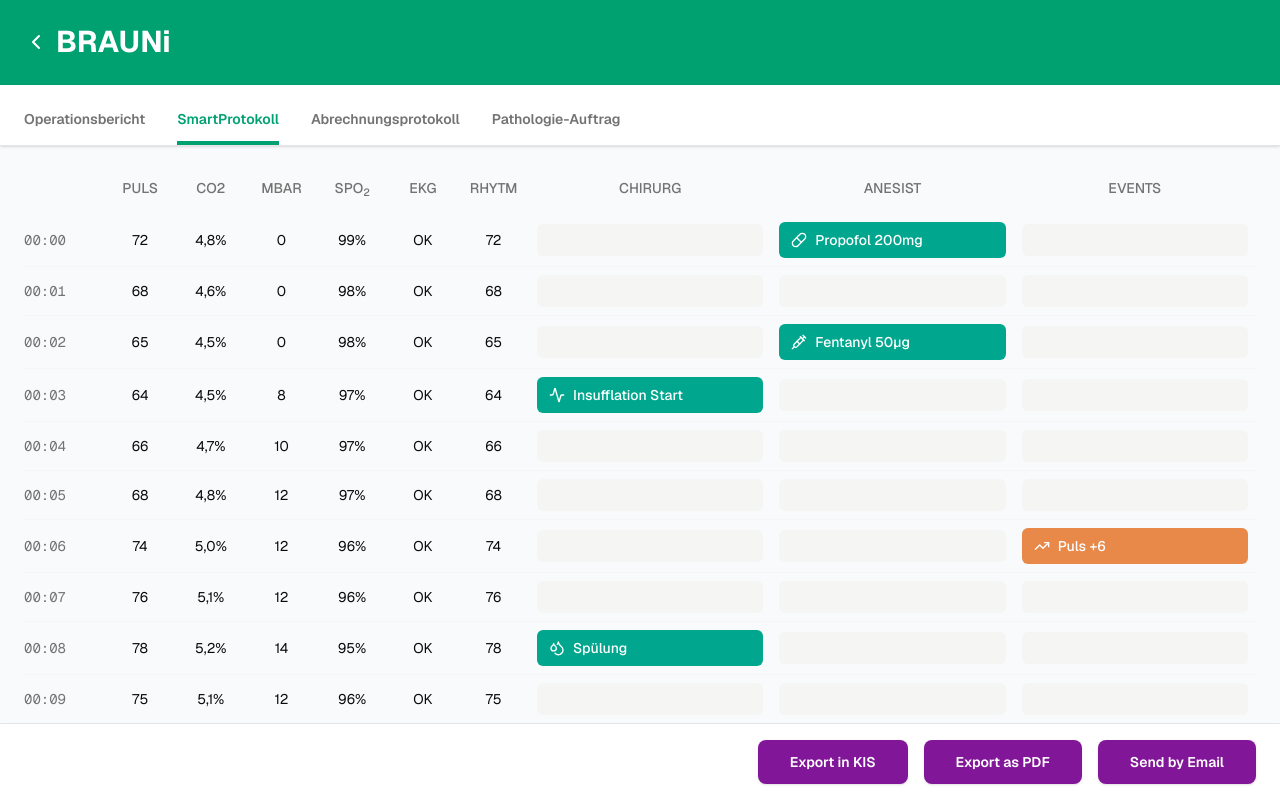
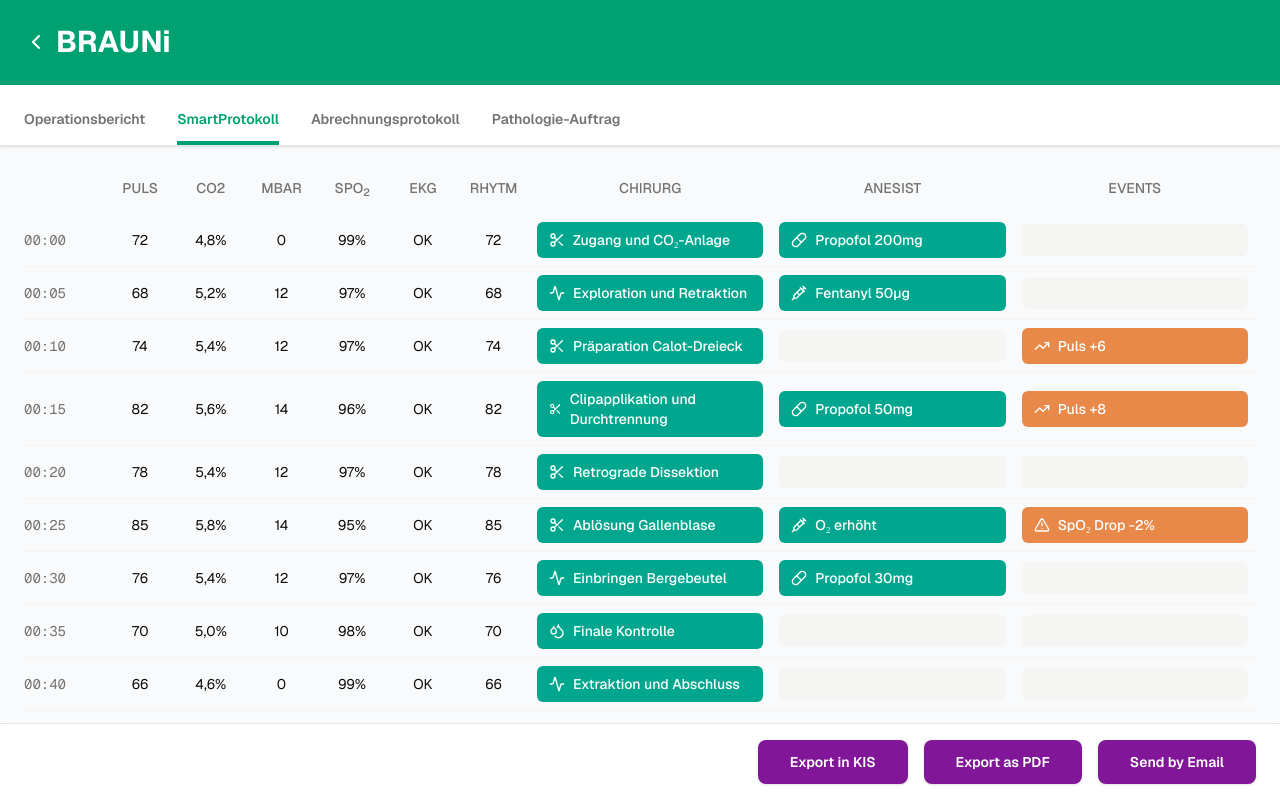
Before and after one commit to alm-engineering/BRAUNi-su, a Next.js app: page /op/1/smartprotokoll in a window 1280 px wide. Shown: the top 798 px of the page. Built offline with nearby package versions, Linux system fonts and the light colour scheme.

Commit message:
feat: update SmartProtokoll to 5-min blocks with new icons
Use 5-min intervals for surgery steps and add hover effect.

#VERCEL_SKIP

Co-authored-by: Michael J. Zoidl <528550+michaelzoidl@users.noreply.github.com>

```diff
--- a/app/op/[id]/smartprotokoll/page.tsx
+++ b/app/op/[id]/smartprotokoll/page.tsx
@@ -1,6 +1,6 @@
 "use client"
 
-import { Link, TrendingUp, Syringe, Droplets, Pill, AlertTriangle, Activity } from "lucide-react"
+import { Link, TrendingUp, Syringe, Droplets, Pill, AlertTriangle, Activity, Scissors } from "lucide-react"
 
 interface VitalRow {
   time: string
@@ -10,13 +10,13 @@ interface VitalRow {
   spo2?: string
   ekg?: string
   rhytm?: number
-  chirurg?: { type: "spuelung" | "biopsie" | "insufflation" | "other"; label: string } | null
+  chirurg?: { type: "spuelung" | "biopsie" | "insufflation" | "schnitt" | "other"; label: string } | null
   anesist?: { type: "adrenalin" | "propofol" | "fentanyl" | "other"; label: string } | null
   event?: { type: "puls_sprung" | "spo2_drop" | "bp_change" | "alert" | "other"; label: string } | null
 }
 
 const protocolData: VitalRow[] = [
-  // Start of procedure - patient sedation
+  // 00:00 - Zugang und CO₂-Anlage
   {
     time: "00:00",
     puls: 72,
@@ -25,170 +25,104 @@ const protocolData: VitalRow[] = [
     spo2: "99%",
     ekg: "OK",
     rhytm: 72,
+    chirurg: { type: "schnitt", label: "Zugang und CO₂-Anlage" },
     anesist: { type: "propofol", label: "Propofol 200mg" },
   },
-  { time: "00:01", puls: 68, co2: "4,6%", mbar: 0, spo2: "98%", ekg: "OK", rhytm: 68 },
+  // 00:05 - Exploration und Retraktion
   {
-    time: "00:02",
-    puls: 65,
-    co2: "4,5%",
-    mbar: 0,
-    spo2: "98%",
+    time: "00:05",
+    puls: 68,
+    co2: "5,2%",
+    mbar: 12,
+    spo2: "97%",
     ekg: "OK",
-    rhytm: 65,
+    rhytm: 68,
+    chirurg: { type: "other", label: "Exploration und Retraktion" },
     anesist: { type: "fentanyl", label: "Fentanyl 50µg" },
   },
+  // 00:10 - Präparation Calot-Dreieck
   {
-    time: "00:03",
-    puls: 64,
-    co2: "4,5%",
-    mbar: 8,
-    spo2: "97%",
-    ekg: "OK",
-    rhytm: 64,
-    chirurg: { type: "insufflation", label: "Insufflation Start" },
-  },
-  { time: "00:04", puls: 66, co2: "4,7%", mbar: 10, spo2: "97%", ekg: "OK", rhytm: 66 },
-  { time: "00:05", puls: 68, co2: "4,8%", mbar: 12, spo2: "97%", ekg: "OK", rhytm: 68 },
-  // Scope insertion
-  {
-    time: "00:06",
+    time: "00:10",
     puls: 74,
-    co2: "5,0%",
-    mbar: 12,
-    spo2: "96%",
-    ekg: "OK",
-    rhytm: 74,
-    event: { type: "puls_sprung", label: "Puls +6" },
-  },
-  { time: "00:07", puls: 76, co2: "5,1%", mbar: 12, spo2: "96%", ekg: "OK", rhytm: 76 },
-  {
-    time: "00:08",
-    puls: 78,
-    co2: "5,2%",
-    mbar: 14,
-    spo2: "95%",
-    ekg: "OK",
-    rhytm: 78,
-    chirurg: { type: "spuelung", label: "Spülung" },
-  },
-  { time: "00:09", puls: 75, co2: "5,1%", mbar: 12, spo2: "96%", ekg: "OK", rhytm: 75 },
-  { time: "00:10", puls: 72, co2: "5,0%", mbar: 12, spo2: "97%", ekg: "OK", rhytm: 72 },
-  // Examination phase
-  { time: "00:12", puls: 70, co2: "4,9%", mbar: 12, spo2: "97%", ekg: "OK", rhytm: 70 },
-  {
-    time: "00:14",
-    puls: 71,
-    co2: "4,9%",
-    mbar: 14,
-    spo2: "97%",
-    ekg: "OK",
-    rhytm: 71,
-    chirurg: { type: "spuelung", label: "Spülung" },
-  },
-  { time: "00:16", puls: 69, co2: "4,8%", mbar: 12, spo2: "97%", ekg: "OK", rhytm: 69 },
-  {
-    time: "00:18",
-    puls: 68,
-    co2: "4,8%",
-    mbar: 12,
-    spo2: "98%",
-    ekg: "OK",
-    rhytm: 68,
-    anesist: { type: "propofol", label: "Propofol 50mg" },
-  },
-  { time: "00:20", puls: 65, co2: "4,7%", mbar: 12, spo2: "97%", ekg: "OK", rhytm: 65 },
-  // Biopsy taken
-  {
-    time: "00:22",
-    puls: 82,
     co2: "5,4%",
-    mbar: 14,
-    spo2: "95%",
-    ekg: "OK",
-    rhytm: 82,
-    chirurg: { type: "biopsie", label: "Biopsie Antrum" },
-    event: { type: "puls_sprung", label: "Puls +17" },
-  },
-  {
-    time: "00:23",
-    puls: 85,
-    co2: "5,5%",
-    mbar: 14,
-    spo2: "94%",
-    ekg: "OK",
-    rhytm: 85,
-    event: { type: "spo2_drop", label: "SpO₂ Drop" },
-  },
-  {
-    time: "00:24",
-    puls: 80,
-    co2: "5,3%",
-    mbar: 12,
-    spo2: "95%",
-    ekg: "OK",
-    rhytm: 80,
-    anesist: { type: "adrenalin", label: "O₂ erhöht" },
-  },
-  { time: "00:25", puls: 76, co2: "5,1%", mbar: 12, spo2: "96%", ekg: "OK", rhytm: 76 },
-  {
-    time: "00:26",
-    puls: 74,
-    co2: "5,0%",
     mbar: 12,
     spo2: "97%",
     ekg: "OK",
     rhytm: 74,
-    chirurg: { type: "spuelung", label: "Spülung" },
+    chirurg: { type: "schnitt", label: "Präparation Calot-Dreieck" },
+    event: { type: "puls_sprung", label: "Puls +6" },
   },
-  // Second biopsy
-  { time: "00:28", puls: 72, co2: "4,9%", mbar: 12, spo2: "97%", ekg: "OK", rhytm: 72 },
+  // 00:15 - Clipapplikation und Durchtrennung
   {
-    time: "00:30",
-    puls: 78,
-    co2: "5,2%",
+    time: "00:15",
+    puls: 82,
+    co2: "5,6%",
     mbar: 14,
     spo2: "96%",
     ekg: "OK",
-    rhytm: 78,
-    chirurg: { type: "biopsie", label: "Biopsie Corpus" },
+    rhytm: 82,
+    chirurg: { type: "schnitt", label: "Clipapplikation und Durchtrennung" },
+    anesist: { type: "propofol", label: "Propofol 50mg" },
+    event: { type: "puls_sprung", label: "Puls +8" },
   },
-  { time: "00:32", puls: 74, co2: "5,0%", mbar: 12, spo2: "97%", ekg: "OK", rhytm: 74 },
+  // 00:20 - Retrograde Dissektion
   {
-    time: "00:34",
-    puls: 71,
-    co2: "4,9%",
+    time: "00:20",
+    puls: 78,
+    co2: "5,4%",
     mbar: 12,
     spo2: "97%",
     ekg: "OK",
-    rhytm: 71,
+    rhytm: 78,
+    chirurg: { type: "schnitt", label: "Retrograde Dissektion" },
+  },
+  // 00:25 - Ablösung Gallenblase
+  {
+    time: "00:25",
+    puls: 85,
+    co2: "5,8%",
+    mbar: 14,
+    spo2: "95%",
+    ekg: "OK",
+    rhytm: 85,
+    chirurg: { type: "schnitt", label: "Ablösung Gallenblase" },
+    anesist: { type: "adrenalin", label: "O₂ erhöht" },
+    event: { type: "spo2_drop", label: "SpO₂ Drop -2%" },
+  },
+  // 00:30 - Einbringen Bergebeutel
+  {
+    time: "00:30",
+    puls: 76,
+    co2: "5,4%",
+    mbar: 12,
+    spo2: "97%",
+    ekg: "OK",
+    rhytm: 76,
+    chirurg: { type: "other", label: "Einbringen Bergebeutel" },
     anesist: { type: "propofol", label: "Propofol 30mg" },
   },
+  // 00:35 - Finale Kontrolle
   {
-    time: "00:36",
-    puls: 68,
-    co2: "4,8%",
+    time: "00:35",
+    puls: 70,
+    co2: "5,0%",
     mbar: 10,
     spo2: "98%",
     ekg: "OK",
-    rhytm: 68,
-    chirurg: { type: "spuelung", label: "Spülung" },
+    rhytm: 70,
+    chirurg: { type: "spuelung", label: "Finale Kontrolle" },
   },
-  // Withdrawal phase
-  { time: "00:38", puls: 66, co2: "4,7%", mbar: 8, spo2: "98%", ekg: "OK", rhytm: 66 },
+  // 00:40 - Extraktion und Abschluss
   {
     time: "00:40",
-    puls: 64,
+    puls: 66,
     co2: "4,6%",
-    mbar: 6,
-    spo2: "98%",
+    mbar: 0,
+    spo2: "99%",
     ekg: "OK",
-    rhytm: 64,
-    chirurg: { type: "insufflation", label: "Insufflation Stop" },
+    rhytm: 66,
+    chirurg: { type: "insufflation", label: "Extraktion und Abschluss" },
   },
-  { time: "00:42", puls: 66, co2: "4,5%", mbar: 0, spo2: "99%", ekg: "OK", rhytm: 66 },
-  { time: "00:44", puls: 68, co2: "4,5%", mbar: 0, spo2: "99%", ekg: "OK", rhytm: 68 },
-  { time: "00:45", puls: 70, co2: "4,6%", mbar: 0, spo2: "99%", ekg: "OK", rhytm: 70 },
 ]
 
 function EmptyCell() {
@@ -211,6 +145,8 @@ function ActionTag({
       {type === "spuelung" && <Droplets className="h-4 w-4" />}
       {type === "biopsie" && <Link className="h-4 w-4" />}
       {type === "insufflation" && <Activity className="h-4 w-4" />}
+      {type === "schnitt" && <Scissors className="h-4 w-4" />}
+      {type === "other" && <Activity className="h-4 w-4" />}
       {type === "adrenalin" && <Syringe className="h-4 w-4" />}
       {type === "propofol" && <Pill className="h-4 w-4" />}
       {type === "fentanyl" && <Syringe className="h-4 w-4" />}
@@ -247,7 +183,7 @@ export default function SmartProtokollPage() {
             {protocolData.map((row, index) => (
               <tr
                 key={index}
-                className="border-b border-stone-100 transition-colors duration-150 hover:bg-stone-50 cursor-pointer"
+                className="border-b border-stone-100 transition-colors duration-150 hover:bg-stone-100 cursor-pointer"
               >
                 {/* Time column */}
                 <td className="py-3 pr-4 font-mono text-sm text-muted-foreground">{row.time}</td>
```
